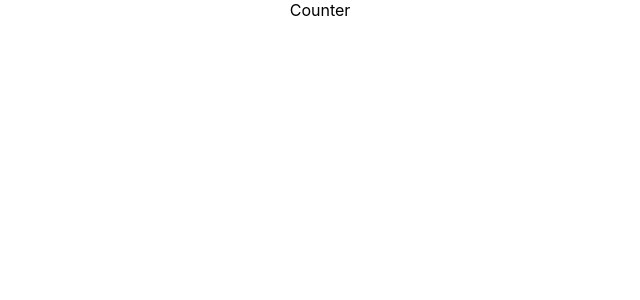
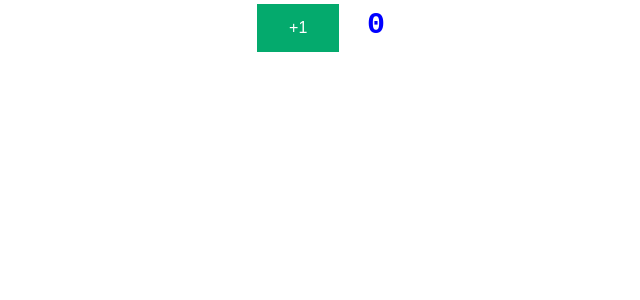
Before and after one commit to shubhamkumar10516/todo-app, a React (Create React App) app: page / in a window 1280 px wide. Shown: the top 300 px of the page, without its empty margins (320-960 px from the left). Built offline with nearby package versions, Linux system fonts and the light colour scheme.

Commit message:
Create the counter button

```diff
--- /dev/null
+++ b/src/Components/Counter/Counter.css
@@ -0,0 +1,21 @@
+button {
+    background-color: #04AA6D; /* Green */
+    border: none;
+    color: white;
+    padding: 15px 32px;
+    text-align: center;
+    text-decoration: none;
+    display: inline-block;
+    font-size: 16px;
+    margin: 4px 2px;
+    cursor: pointer;
+  }
+
+.count{
+    font-family: 'Courier New', Courier, monospace;
+    font-size: 30px;
+    text-align: center;
+    color: blue;
+    font-weight: bold;
+    margin-left: 2%;
+}
--- a/src/Components/Counter/Counter.jsx
+++ b/src/Components/Counter/Counter.jsx
@@ -1,7 +1,9 @@
+import './Counter.css';
 const Counter = () =>{
     return(
         <div className="counter">
-            Counter
+            <button>+1</button>
+            <span className='count'>0</span>
         </div>
     );
 };
```
